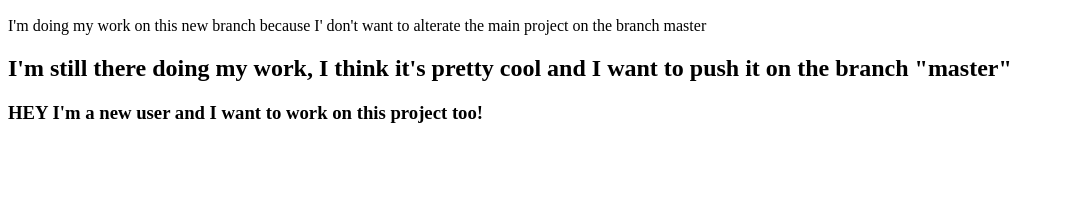
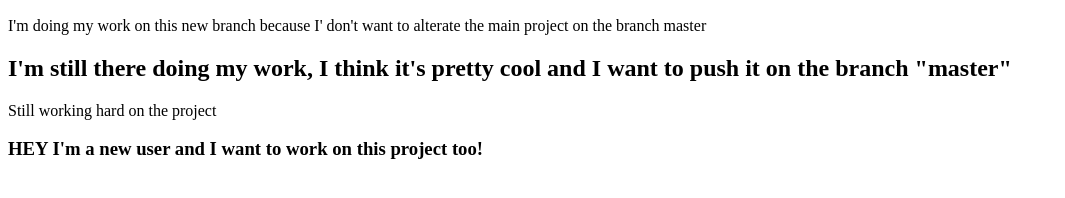
Before and after one commit to Lascoyle/git-test, a plain HTML site: page index.html in a window 1280 px wide. Shown: the part 110-308 px from the top of the page, without its empty margins (0-1065 px from the left). Drawn offline with Linux system fonts and the light colour scheme.

Commit message:
still working

```diff
--- a/index.html
+++ b/index.html
@@ -11,6 +11,7 @@
     <p>I'm doing my work on this new branch because I' don't want to alterate the main project on the branch master</p>
 
     <h2>I'm still there doing my work, I think it's pretty cool and I want to push it on the branch "master"</h2>
+    <p>Still working hard on the project</p>
 
 
     <h3>HEY I'm a new user and I want to work on this project too!</h3>
```
